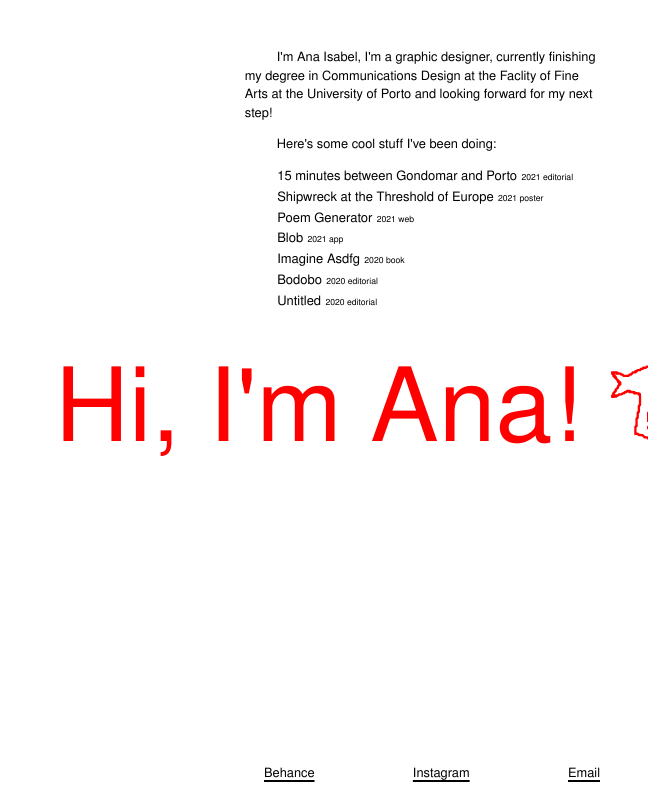
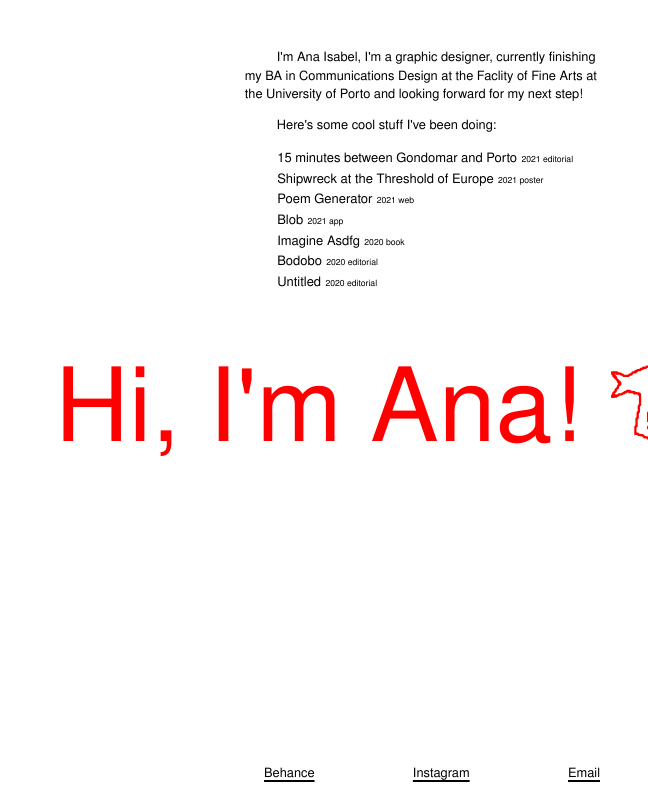
Before and after one commit to AnaIsabelTeixeira/portfolio, a plain HTML site: page index.html in a window 1280 px wide. Shown: the whole page, without its empty margins (632-1280 px from the left). Drawn offline with nearby package versions, Linux system fonts and the light colour scheme.

Commit message:
Update index.html

```diff
--- a/index.html
+++ b/index.html
@@ -69,7 +69,7 @@ WELCOME TO MY PORTFOLIO!!!!!!!
 		<section id="project_selector">
 			<section id="introduction">
 				<h2>Latest Projects</h2>
-				<p>I'm Ana Isabel, I'm a graphic designer, currently finishing my degree in Communications Design at the Faclity of Fine Arts at the University of Porto and looking forward for my next step!</p>
+				<p>I'm Ana Isabel, I'm a graphic designer, currently finishing my BA in Communications Design at the Faclity of Fine Arts at the University of Porto and looking forward for my next step!</p>
 				<p>Here's some cool stuff I've been doing:</p>
 			</section>
 			<section id="selection">
```
